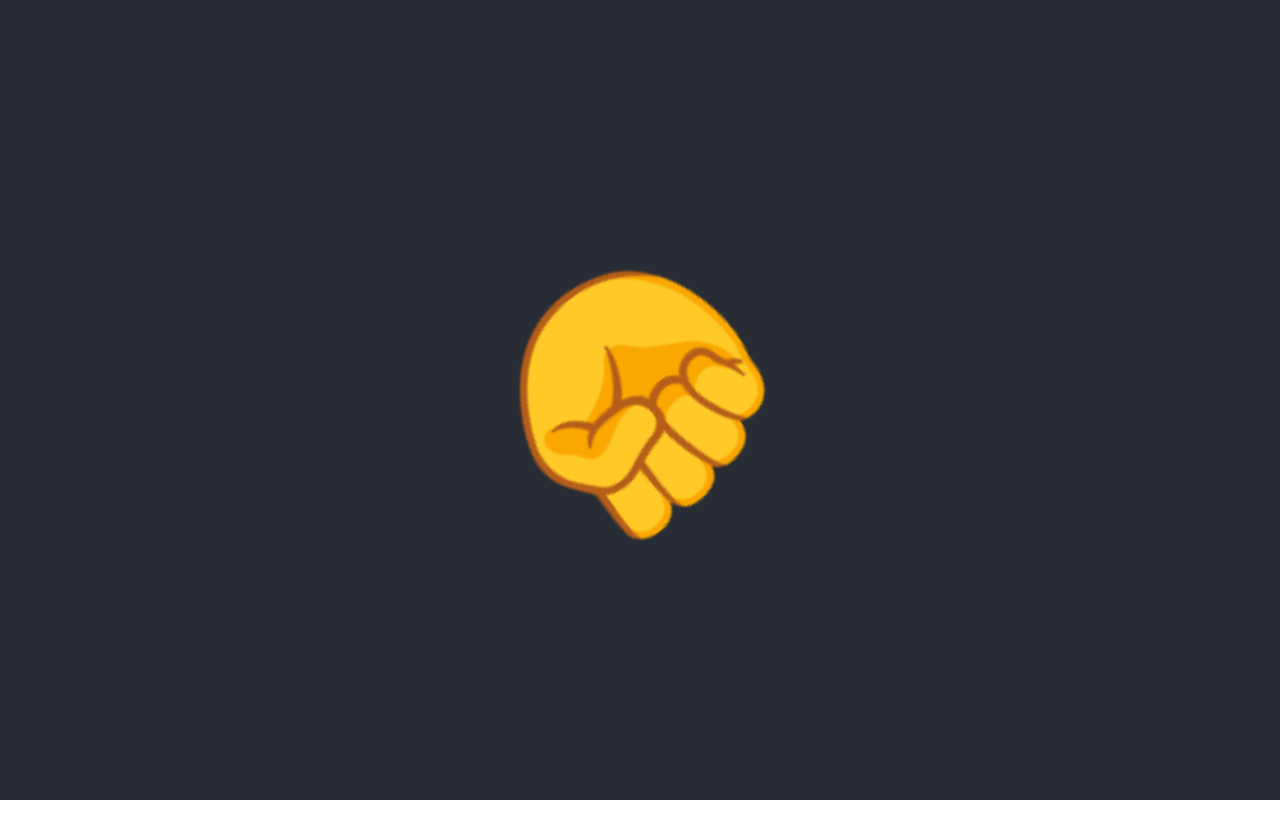
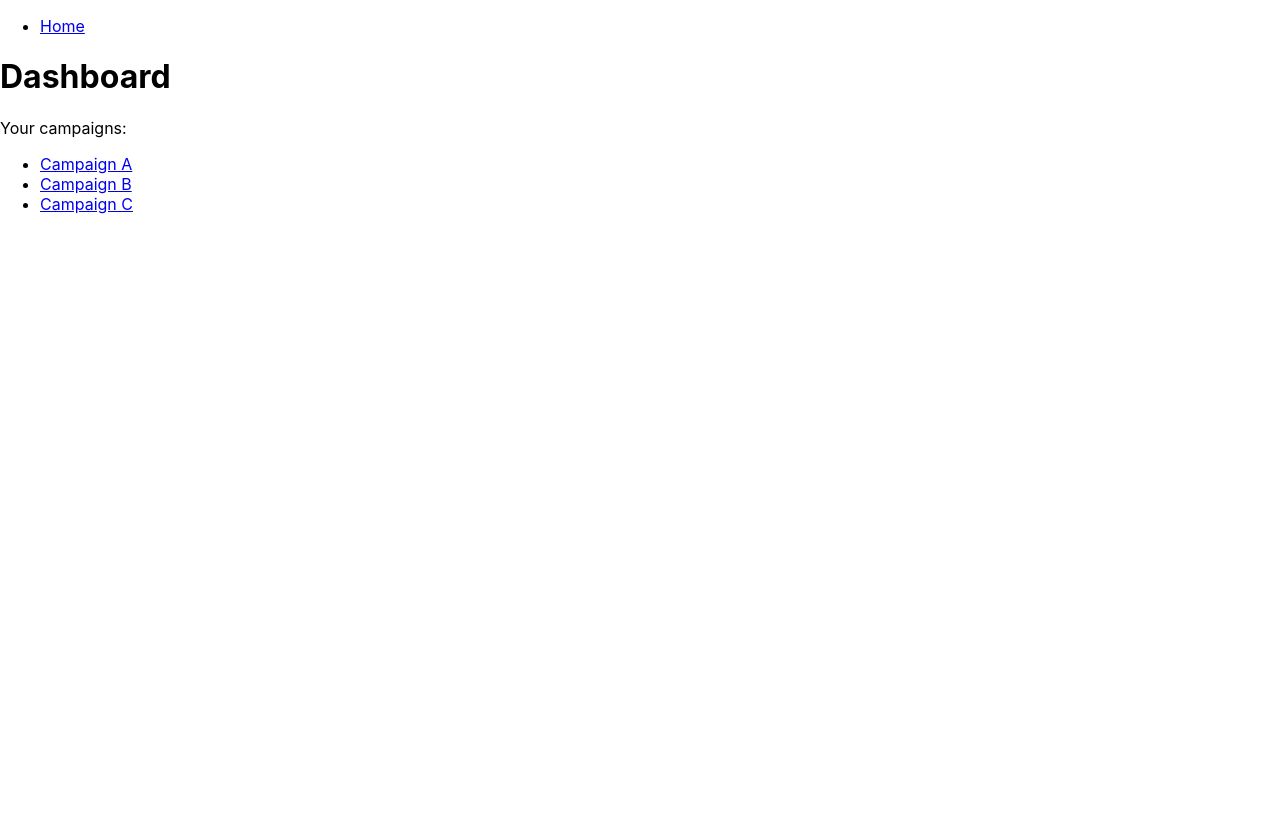
Before and after one commit to techworkersco/nyc_unionhack, a React (Create React App) app in the folder unionhack-app/: page / in a window 1280 px wide. Built offline with nearby package versions, Linux system fonts and the light colour scheme; the HTML template or start-up script is replaced by a standard one.

Commit message:
Add routing and main pages

```diff
--- a/unionhack-app/src/App.tsx
+++ b/unionhack-app/src/App.tsx
@@ -1,14 +1,37 @@
 import React from 'react';
-import logo from './logo.svg';
+import {
+  BrowserRouter as Router,
+  Switch,
+  Route,
+  Link
+} from 'react-router-dom';
 import './App.css';
+import Dashboard from './Pages/Dashboard/Dashboard';
+import Campaign from './Pages/Campaign/Campaign';
+import WorkerDashboard from './Pages/WorkerDashboard/WorkerDashboard';
 
 function App() {
   return (
-    <div className="App">
-      <header className="App-header">
-        <span className="App-logo" >✊</span>
-      </header>
-    </div>
+<Router>
+      <div>
+        <nav>
+          <ul>
+            <li>
+              <Link to="/">Home</Link>
+            </li>
+          </ul>
+        </nav>
+
+        {/* A <Switch> looks through its children <Route>s and
+            renders the first one that matches the current URL. */}
+        <Switch>
+          <Route exact path="/" component={Dashboard} />
+
+          <Route path="/campaign/:id" component={Campaign} />
+          <Route path="/worker/:id" component={WorkerDashboard} />
+        </Switch>
+      </div>
+    </Router>
   );
 }
 
--- /dev/null
+++ b/unionhack-app/src/Pages/Campaign/Campaign.tsx
@@ -0,0 +1,68 @@
+import React from 'react';
+import {
+  Link,
+  RouteComponentProps
+} from 'react-router-dom';
+
+// import './App.css';
+
+type Worker = {
+  id: number;
+  name: string;
+}
+
+type Params = {
+  id: string;
+}
+
+interface Props extends RouteComponentProps<Params> {
+}
+
+interface State {
+  name: string;
+  workers: Worker[];
+}
+
+class Campaign extends React.Component<Props, State> {
+  constructor(props: Props) {
+    super(props);
+    this.state = {
+      name: `Campaign ${props.match.params.id}`,
+      workers: [
+        {
+          id: 1,
+          name: 'Joe Plumber'
+        },
+        {
+          id: 2,
+          name: 'Jane Programmer'
+        },
+        {
+          id: 3,
+          name: 'Elliot Designer'
+        }
+      ]
+    }
+  }
+
+  render() {
+    return (
+      <div>
+        <h1>Campaign {this.props.match.params.id} Page</h1>
+        workers:
+        <ul>
+          {this.state.workers.map(worker => {
+            return (
+              <li key={worker.id}>
+                <Link to={`/worker/${worker.id}`}>{worker.name}</Link>
+              </li>
+            );
+          })}
+        </ul>
+      </div>
+
+    );
+  }
+}
+
+export default Campaign;
--- /dev/null
+++ b/unionhack-app/src/Pages/Dashboard/Dashboard.tsx
@@ -0,0 +1,61 @@
+import React from 'react';
+import {
+  Link
+} from 'react-router-dom';
+// import './App.css';
+
+type Campaign = {
+  id: number,
+  name: string,
+}
+
+interface DashboardProps {
+}
+
+interface DashboardState {
+  campaigns: Campaign[]
+}
+
+class Dashboard extends React.Component<DashboardProps, DashboardState> {
+  constructor(props: any) {
+    super(props);
+
+    this.state = {
+      campaigns: [
+        {
+          id: 1,
+          name: 'Campaign A',
+        },
+        {
+          id: 2,
+          name: 'Campaign B',
+        },
+        {
+          id: 3,
+          name: 'Campaign C',
+        }
+      ]
+    }
+  }
+
+  render() {
+    return (
+      <div>
+        <h1>Dashboard</h1>
+        Your campaigns:
+        <ul>
+          {this.state.campaigns.map((campaign) => {
+            return (
+              <li key={campaign.id}>
+                <Link to={`/campaign/${campaign.id}`}>{campaign.name}</Link>
+              </li>
+            )
+          })}
+        </ul>
+      </div>
+
+    );
+  }
+}
+
+export default Dashboard;
--- /dev/null
+++ b/unionhack-app/src/Pages/WorkerDashboard/WorkerDashboard.tsx
@@ -0,0 +1,72 @@
+import React from 'react';
+import {
+  RouteComponentProps
+} from 'react-router-dom';
+
+type Conversation = {
+  id: number,
+  date: string,
+  organizer: string
+}
+
+type Params = {
+  id: string;
+}
+
+interface Props extends RouteComponentProps<Params> {
+}
+
+interface State {
+  name: string,
+  conversations: Conversation[]
+}
+
+class WorkerDashboard extends React.Component<Props, State> {
+  constructor(props: Props) {
+    super(props);
+    this.state = {
+      name: 'Joe Worker',
+      conversations: [
+        {
+          id: 1,
+          date: '1/15/20',
+          organizer: 'Jane A'
+        },
+        {
+          id: 2,
+          date: '3/15/20',
+          organizer: 'Bernie Sanders'
+        },
+        {
+          id: 3,
+          date: '7/26/20',
+          organizer: 'César Estrada Chávez'
+        },
+      ]
+    }
+  }
+
+  render() {
+    return (
+      <div>
+        <h1>Worker Dashboard Page</h1>
+        <div>name: {this.state.name}</div>
+
+        conversations:
+        <ul>
+        {this.state.conversations.map(conversation => {
+          return (
+            <li key={conversation.id}>
+              <div>Date: {conversation.date}</div>
+              <div>Met: {conversation.organizer}</div>
+            </li>
+          );
+        })}
+        </ul>
+      </div>
+
+    );
+  }
+}
+
+export default WorkerDashboard;
```
Also changed, not shown: unionhack-app/package.json (+24 -22 lines), 1 other file (tests, documents, lock files or other folders).
